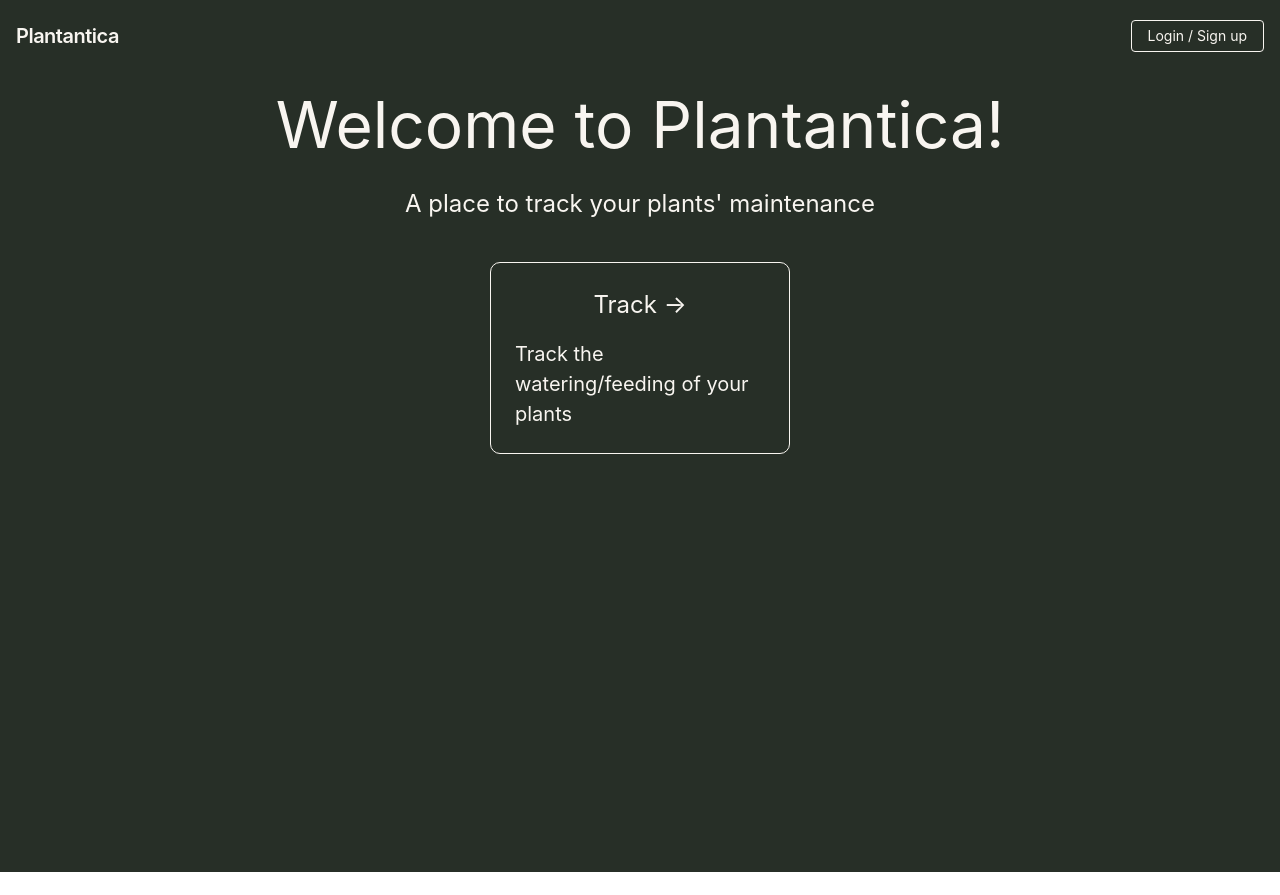
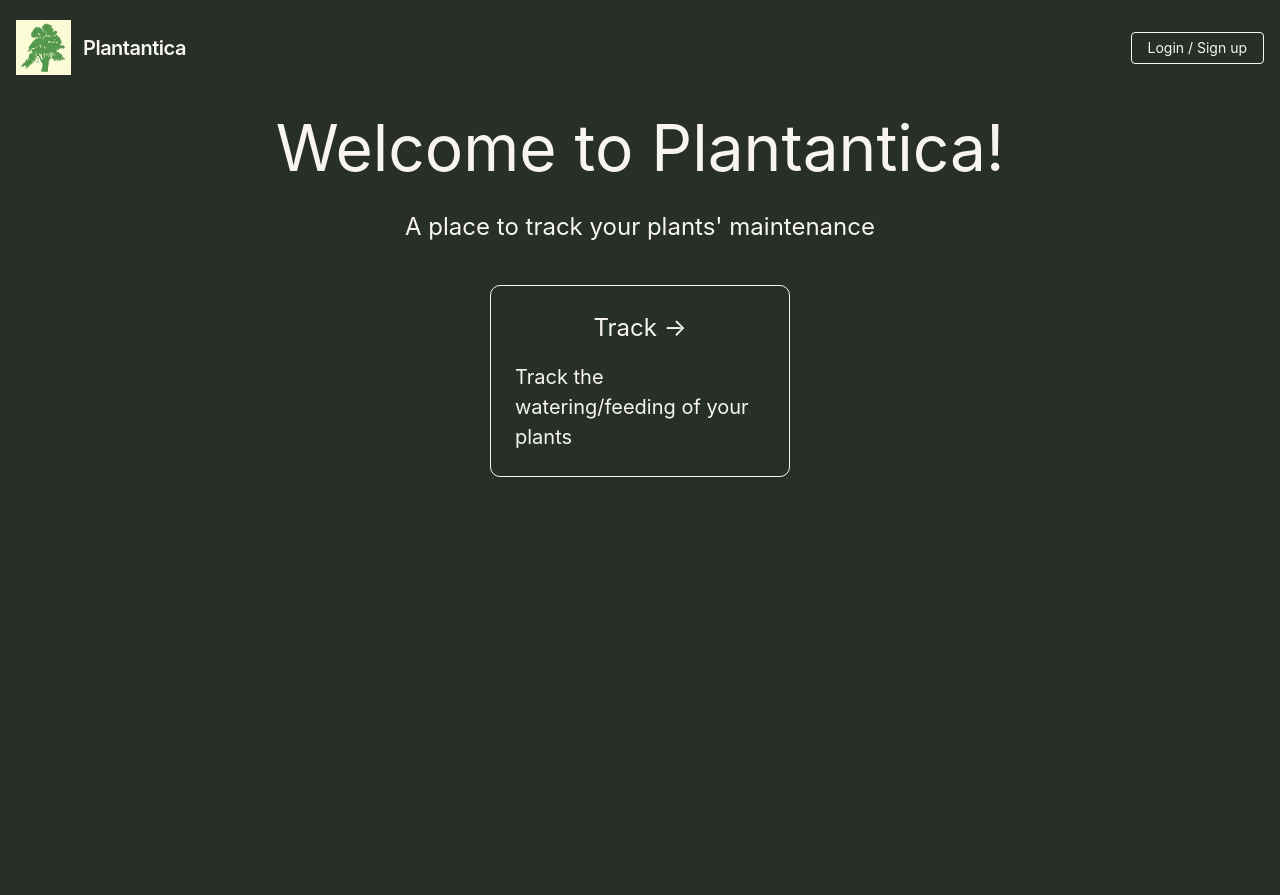
Before and after one commit to johnmurray25/plantantica, a Next.js app: page / in a window 1280 px wide. Before the commit the page ends 872 px from the top, so only its background shows below. Built offline with nearby package versions, Linux system fonts and the light colour scheme; no server answers.

Commit message:
compress images before uploading; add logo to nav

```diff
--- a/package.json
+++ b/package.json
@@ -15,6 +15,7 @@
     "@heroicons/react": "^1.0.6",
     "@mui/material": "^5.6.2",
     "@react-icons/all-files": "^4.1.0",
+    "browser-image-compression": "^2.0.0",
     "firebase": "^9.8.4",
     "firebase-functions": "^3.22.0",
     "jszip": "^3.10.0",
--- a/pages/AddPlantTrackingDetails.tsx
+++ b/pages/AddPlantTrackingDetails.tsx
@@ -8,6 +8,7 @@ import { Input, Link, Select, MenuItem } from "@mui/material";
 import { useAuthState } from "react-firebase-hooks/auth";
 import { deleteObject, getDownloadURL, ref, uploadBytes } from "firebase/storage";
 import ReactLoading from 'react-loading'
+import imageCompression from "browser-image-compression";
 
 import auth from '../firebase/auth';
 import db from '../firebase/db';
@@ -32,6 +33,27 @@ import { getImageUrl, uploadFile } from "../service/PlantService";
 //   console.log(`image uploaded: ${path}`);
 //   return path;
 // }
+
+const compressImage = async (imageFile: File) => {
+  console.log('originalFile instanceof Blob', imageFile instanceof Blob); // true
+  console.log(`originalFile size ${imageFile.size / 1024 / 1024} MB`);
+
+  const options = {
+    maxSizeMB: 1,
+    maxWidthOrHeight: 1920,
+    useWebWorker: true
+  }
+
+  try {
+    const compressedFile = await imageCompression(imageFile, options);
+    console.log('compressedFile instanceof Blob', compressedFile instanceof Blob); // true
+    console.log(`compressedFile size ${compressedFile.size / 1024 / 1024} MB`); // smaller than maxSizeMB
+    return compressedFile;
+  }
+  catch (error) {
+    console.log(error);
+  }
+}
 
 const MILLIS_IN_DAY = 86400000;
 interface Props {
@@ -60,13 +82,13 @@ const AddPlantTrackingDetails: FC<Props> = (props) => {
       getImageUrl(plant.picture, user)
         .then(s => setImageUrl(s))
     }
-  }, [plant, imageUrl, selectedFile, user])
+  }, [plant, imageUrl, selectedFile, user]);
 
   const savePlantTrackingDetails = async (event) => {
     event.preventDefault();
     setIsLoading(true);
     if (!species) {
-      alert('You must enter a species. It can be anything :)');
+      alert('You must enter a species 🙂');
       setIsLoading(false);
       return;
     }
@@ -77,7 +99,12 @@ const AddPlantTrackingDetails: FC<Props> = (props) => {
     }
     let savedFileName = '';
     if (selectedFile) {
-      savedFileName = await uploadFile(selectedFile, user);
+      try {
+        // Compress image
+        let compressedImage = await compressImage(selectedFile);
+        // Upload image to storage
+        savedFileName = await uploadFile(compressedImage, user);
+      } catch (e) { console.error(e) }
     }
     // save document to firestore db
     let plantTrackingDetails = {
--- a/pages/components/NavBar.tsx
+++ b/pages/components/NavBar.tsx
@@ -5,6 +5,8 @@ import { useAuthState } from 'react-firebase-hooks/auth'
 import ReactLoading from 'react-loading'
 
 import auth from '../../firebase/auth'
+import Image from 'next/image'
+import logo from '../../public/tree-logo.png'
 
 interface NavProps {
   hideUser?: boolean;
@@ -16,10 +18,11 @@ const NavBar: FC<NavProps> = (props) => {
   const hideUser = props.hideUser ? true : false;
 
   return (
-    <nav className="flex justify-between px-4 py-5 ">
+    <nav className="flex justify-between px-4 py-5 items-center">
       <Link href="/" passHref>
-        <div className="flex items-center flex-shrink-0 mr-6 cursor-pointer">
-          <span className="font-semibold text-xl tracking-tight">Plantantica</span>
+        <div className="flex items-center flex-shrink-0  cursor-pointer">
+          <Image src={logo} alt='Tree logo' width={55} height={55}/>
+          <span className="font-semibold text-xl tracking-tight pl-3">Plantantica</span>
         </div>
       </Link>
       {!hideUser &&
--- a/pages/components/PlantCard.tsx
+++ b/pages/components/PlantCard.tsx
@@ -106,7 +106,7 @@ const PlantCard: FC<Props> = (props) => {
     return plant ? (
         <div key={plant.id} className={getBgStyle()}>
             {plant.picture && imageURL && imageURL !== '' ?
-                <div className='flex px-0 mx-0 pt-3 pb-0 w-full relative'>
+                <div className='flex px-0 mx-0 pt-5 pb-0 w-full relative'>
                     <Image src={imageURL} alt='photo of plant' width={getImageWidth()} height={Math.min(getImageHeight(), width)} className='rounded' />
                     <div className="absolute w-full bg-gray-900 text-white italic opacity-70 bottom-0 ">
                         <h1>
```
Also changed, not shown: 1 other file (tests, documents, lock files or other folders).
